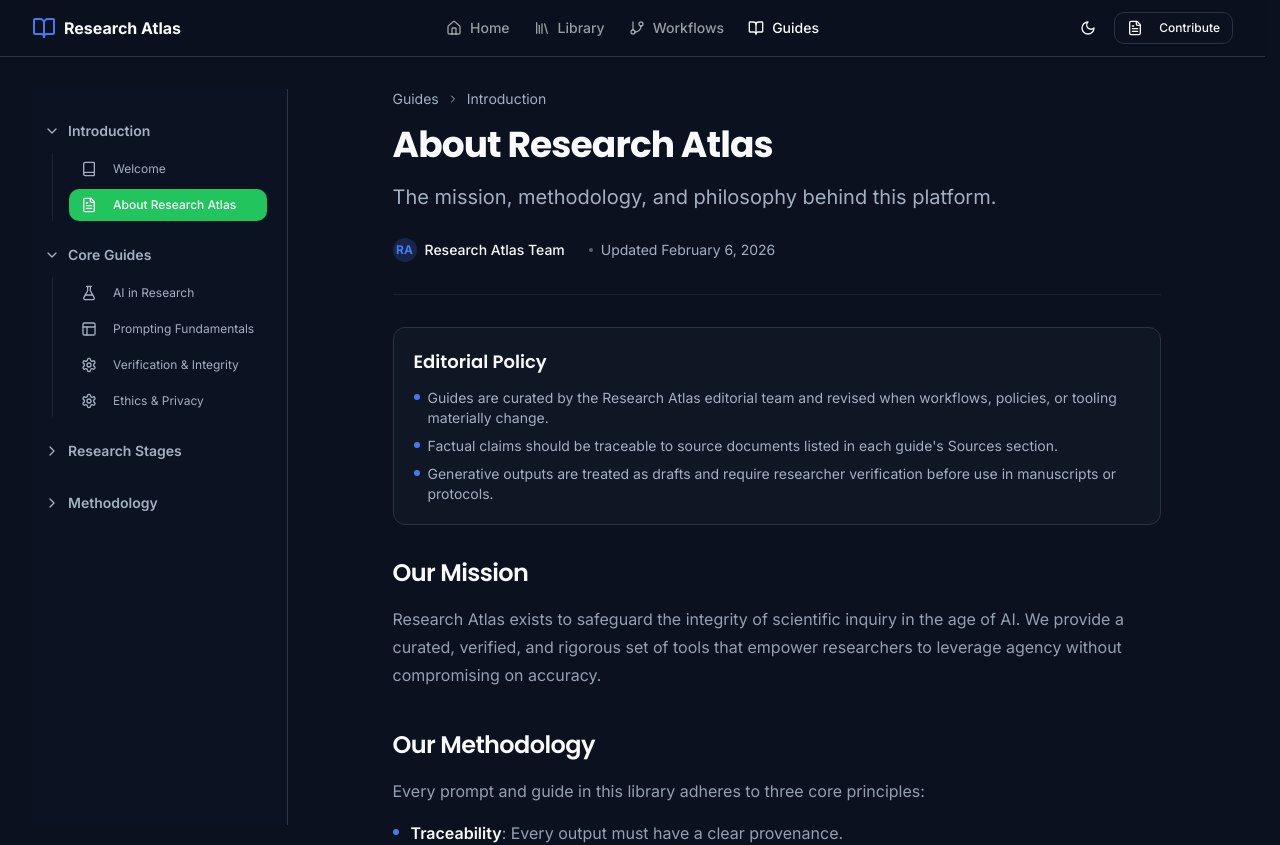
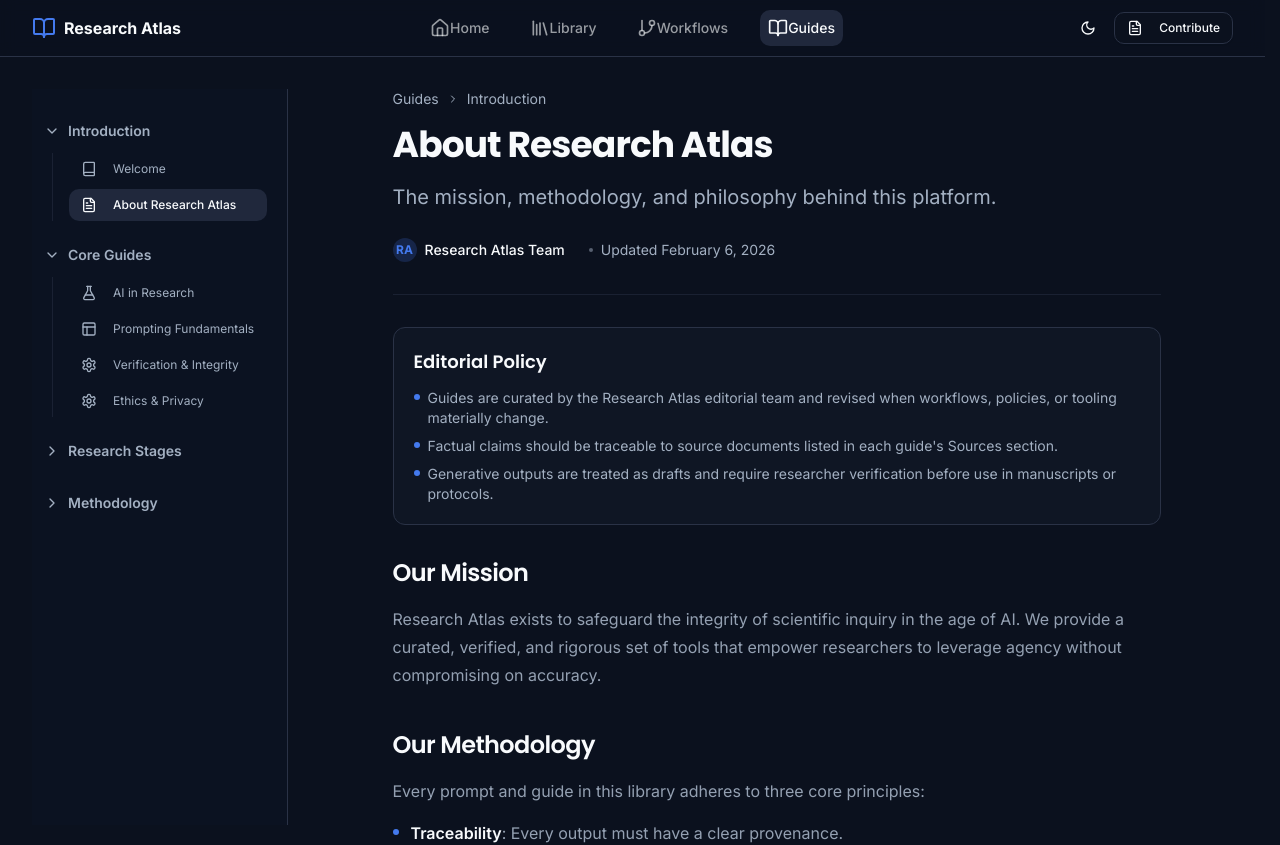
Before and after one commit to ResearchAtlas/Research-Atlas, a React (Vite) app: page /guides/about-research-atlas in a window 1280 px wide. Shown: the top 845 px of the page. Built offline with nearby package versions, Linux system fonts and the light colour scheme.

Commit message:
Fix navbar and theme toggle UI consistency issues

```diff
--- a/src/components/layout/AppLayout.tsx
+++ b/src/components/layout/AppLayout.tsx
@@ -25,7 +25,7 @@ export function AppLayout() {
                 <div className="flex h-14 w-full items-center px-4 md:px-8">
                     {/* Left: Logo */}
                     <div className="flex min-w-0 flex-1 items-center justify-start md:w-[200px] md:flex-none">
-                        <NavLink to="/" className="flex items-center space-x-2" aria-label="Research Atlas home">
+                        <NavLink to="/" end className="flex items-center space-x-2" aria-label="Research Atlas home">
                             <BookOpen className="h-6 w-6 text-primary" aria-hidden="true" />
                             <span className="hidden font-bold sm:inline-block">
                                 Research Atlas
@@ -39,15 +39,16 @@ export function AppLayout() {
                             <NavLink
                                 key={item.to}
                                 to={item.to}
+                                end={item.to === '/'}
                                 className={({ isActive }) =>
                                     cn(
-                                        'flex items-center gap-2 transition-colors hover:text-foreground/80',
-                                        isActive ? 'text-foreground' : 'text-foreground/60'
+                                        'flex items-center justify-center rounded-md p-2 transition-colors hover:bg-secondary hover:text-foreground focus-visible:outline-none focus-visible:ring-2 focus-visible:ring-ring focus-visible:ring-offset-2 disabled:pointer-events-none disabled:opacity-50 data-[active]:bg-secondary/50 data-[state=open]:bg-secondary/50',
+                                        isActive ? 'bg-secondary text-foreground' : 'text-foreground/60'
                                     )
                                 }
                                 aria-label={item.label}
                             >
-                                <item.icon className="h-4 w-4" aria-hidden="true" />
+                                <item.icon className="h-5 w-5" aria-hidden="true" />
                                 <span className="hidden lg:inline-block">{item.label}</span>
                             </NavLink>
                         ))}
@@ -56,7 +57,12 @@ export function AppLayout() {
                     {/* Right: Actions */}
                     <div className="flex min-w-0 flex-1 items-center justify-end space-x-1 md:w-[200px] md:flex-none md:space-x-2">
                         <ThemeToggle />
-                        <Button variant="outline" size="sm" asChild>
+                        <Button
+                            variant="outline"
+                            size="sm"
+                            asChild
+                            className="hover:bg-secondary hover:text-foreground"
+                        >
                             <a
                                 href="https://docs.google.com/forms/d/e/1FAIpQLSenxH7AT7kKffyO3u2TSBpqJejdkYDQfMtRP6cCVC1Sbi1pzA/viewform?usp=publish-editor"
                                 target="_blank"
--- a/src/components/layout/ThemeToggle.tsx
+++ b/src/components/layout/ThemeToggle.tsx
@@ -38,12 +38,12 @@ export function ThemeToggle() {
   }, [theme, isHydrated])
 
   return (
-    <DropdownMenu>
+    <DropdownMenu modal={false}>
       <DropdownMenuTrigger asChild>
         <Button
           variant="ghost"
           size="icon"
-          className="rounded-full"
+          className="rounded-full hover:bg-secondary hover:text-foreground data-[state=open]:bg-secondary data-[state=open]:text-foreground"
           aria-label={theme === "dark" ? "Switch to light mode" : "Switch to dark mode"}
           type="button"
         >
@@ -59,13 +59,19 @@ export function ThemeToggle() {
         <DropdownMenuSeparator />
         <DropdownMenuItem
           onClick={() => setTheme("dark")}
-          className={cn(theme === "dark" && "font-semibold")}
+          className={cn(
+            "focus:bg-secondary focus:text-foreground",
+            theme === "dark" && "font-semibold"
+          )}
         >
           Dark
         </DropdownMenuItem>
         <DropdownMenuItem
           onClick={() => setTheme("light")}
-          className={cn(theme === "light" && "font-semibold")}
+          className={cn(
+            "focus:bg-secondary focus:text-foreground",
+            theme === "light" && "font-semibold"
+          )}
         >
           Light
         </DropdownMenuItem>
--- a/src/modules/guides/GuideSidebar.tsx
+++ b/src/modules/guides/GuideSidebar.tsx
@@ -48,8 +48,8 @@ interface SidebarItemProps {
 
 function SidebarItem({ label, icon, to, active, onNavigate }: SidebarItemProps) {
     const className = cn(
-        "w-full justify-start font-normal h-8",
-        active ? "bg-accent text-accent-foreground font-medium" : "text-muted-foreground",
+        "w-full justify-start font-normal h-8 hover:bg-secondary hover:text-foreground",
+        active ? "bg-secondary text-foreground font-medium" : "text-muted-foreground",
     )
 
     if (!to) {
```
